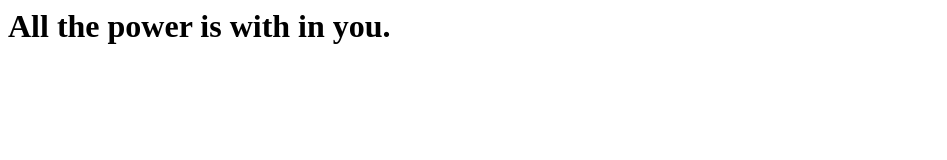
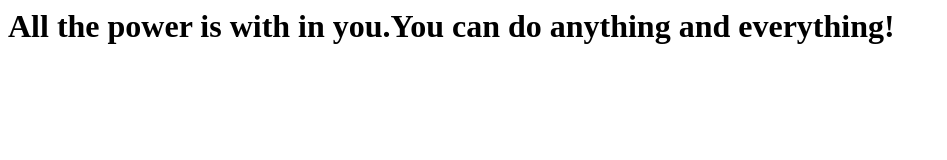
Before and after one commit to shubhdangat/firstgitrepo, a plain HTML site: page index.html in a window 1280 px wide. Shown: the whole page, without its empty margins (0-947 px from the left). Drawn offline with Linux system fonts and the light colour scheme.

Commit message:
completed the first quote

```diff
--- a/index.html
+++ b/index.html
@@ -1,7 +1,7 @@
 <html>
 <body>
     <h1>
-All the power is with in you.
+All the power is with in you.You can do anything and everything!
 
     </h1>
 </body>
```
